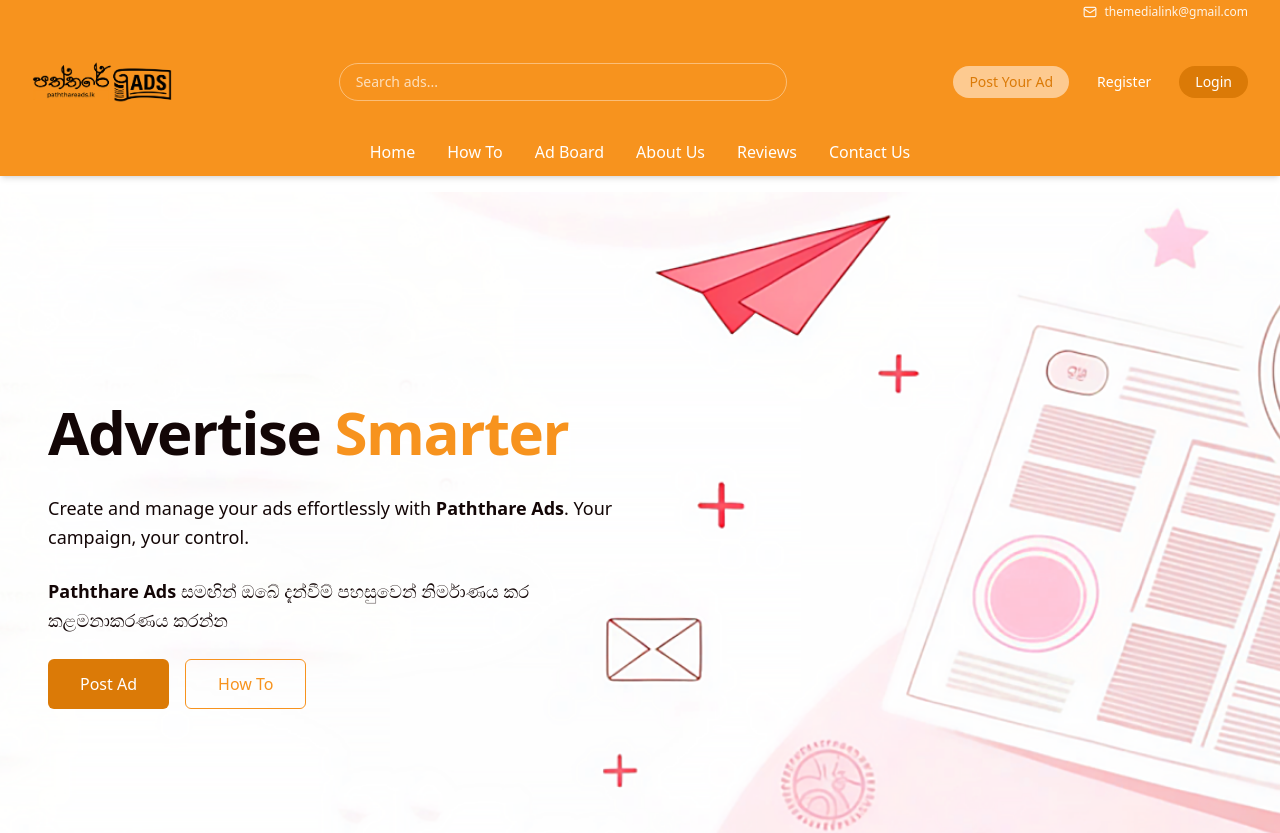
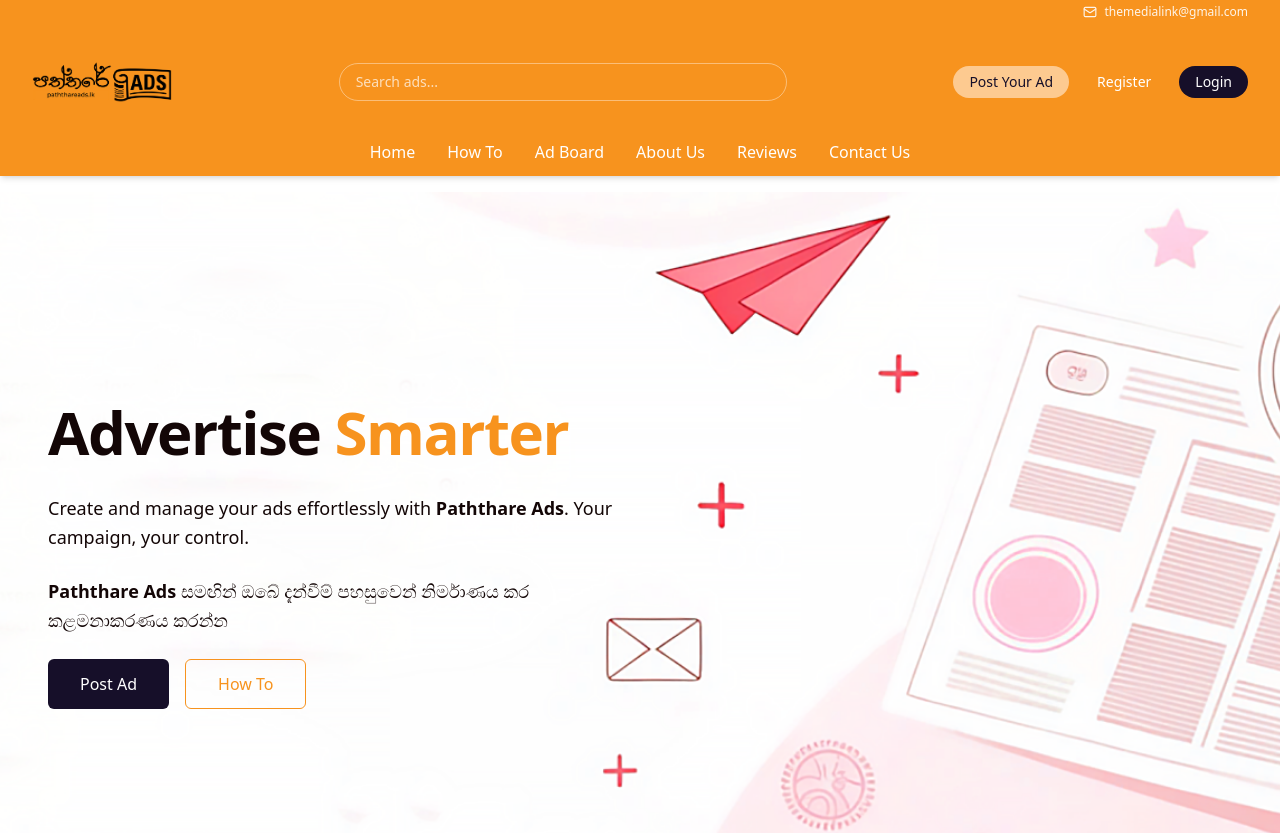
Before and after one commit to gayashanp-hastec/paththareads-hastec, a Next.js app: page / in a window 1280 px wide. Shown: the top 833 px of the page. Built offline with nearby package versions, Linux system fonts and the light colour scheme.

Commit message:
Update globals.css

```diff
--- a/app/(client)/globals.css
+++ b/app/(client)/globals.css
@@ -24,13 +24,13 @@
 
   /* --color-primary: #842a3b; */
   --color-primary: #f7931e;
-  --color-primary-dark: #db7a07;
+  --color-primary-dark: #160F29;
   --color-primary-accent: #c17181;
   --color-orange-accent: #fdca90;
   --color-text: #130606;
   --color-text-highlight: #c17181;
   --color-text-dark-highlight: #b57c3e;
-  --color-button: #db7a07;
+  --color-button: #160F29;
   --color-button-hover: #fff;
 
   /* animations */
```
